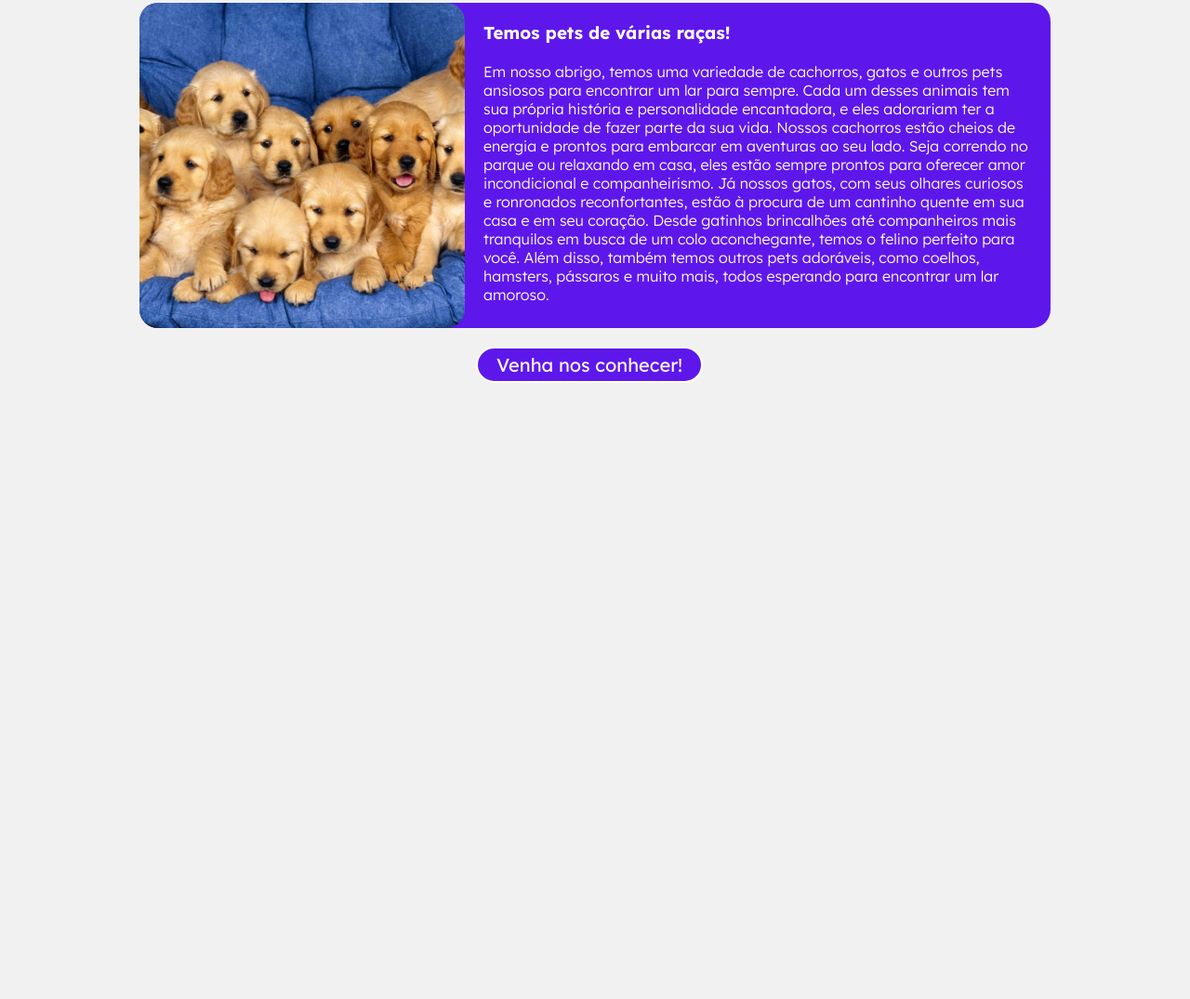
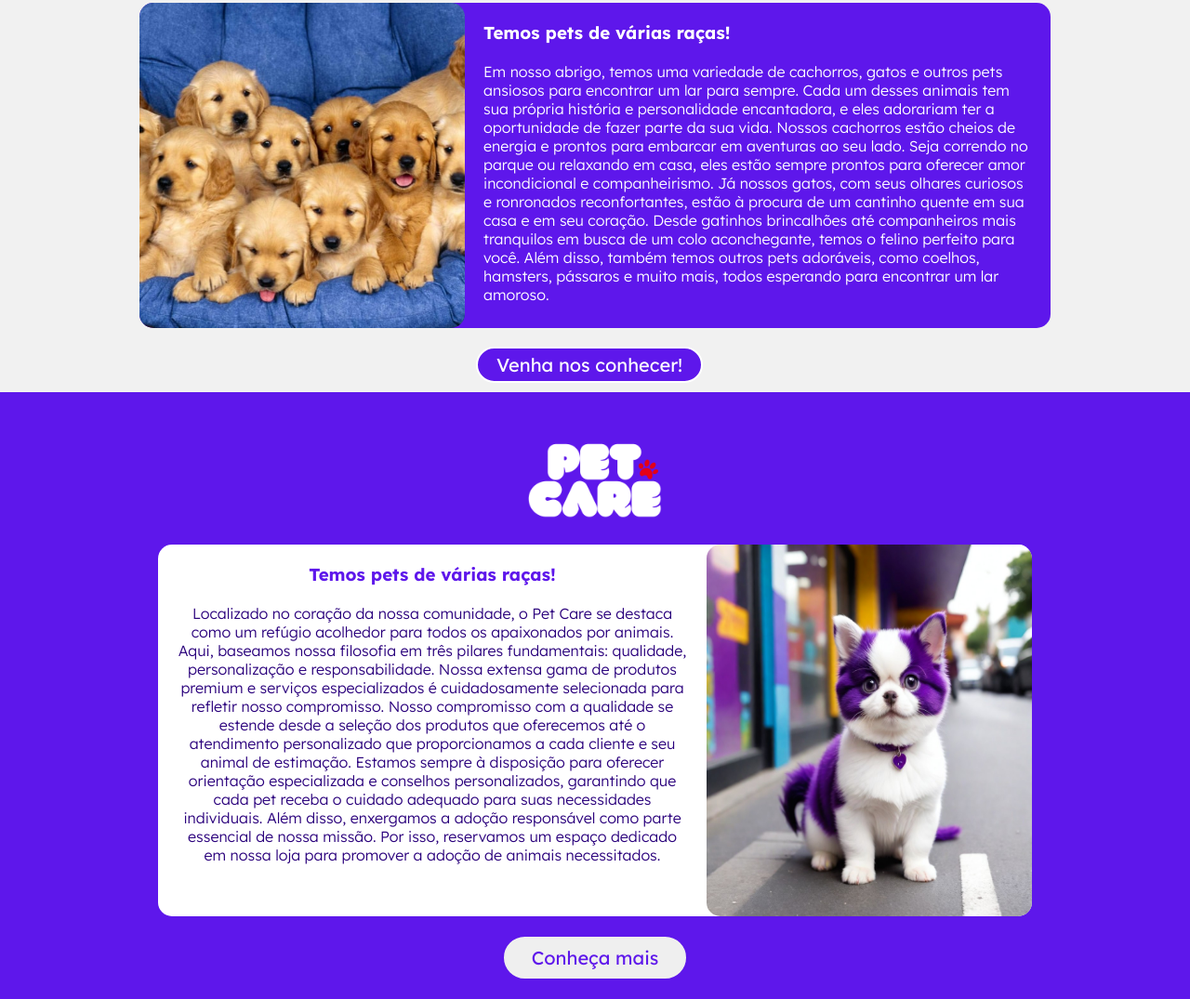
Before and after one commit to LucasLCabral/PetCare, a plain HTML site: page index.html in a window 1280 px wide. Shown: the part 1160-2235 px from the top of the page at 93% size. Before the commit the page ends 1582 px from the top, so only its background shows below. Drawn offline with nearby package versions, Linux system fonts and the light colour scheme.

Commit message:
Estilizando a section Amiguinhos e Criando a Sobre Nós

```diff
--- a/index.html
+++ b/index.html
@@ -65,7 +65,7 @@
 
     <section class="produtos">
         <div class="interface">
-            <h2>Nossos Produtos</h2>
+            <h2 class="titulo">Nossos Produtos</h2>
             <div class="flex">
 
                 <div class="card-produto">
@@ -159,7 +159,7 @@
 
     <section class="plano-de-saude">
         <div class="interface">
-            <h2>Planos de Saúde</h2>
+            <h2 class="titulo">Planos de Saúde</h2>
             <div class="flex">
 
                 <div class="card-plano-saude-menor">
@@ -198,7 +198,7 @@
 
     <section class="amiguinhos">
         <div class="interface">
-            <h2>Conheça Nossos Amiguinhos</h2>
+            <h2  class="titulo">Conheça Nossos Amiguinhos</h2>
             <div class="card-amiguinhos">
                 <img src="./img/pets/pets.png">
                 <div class="card-content">
@@ -211,6 +211,19 @@
         </div> <!-- interface -->
     </section> <!-- amiguinhos -->
 
+    <section class="sobre-nos">
+        <div class="interface">
+            <img src="./img/logo/logo-petcare-branca.png" id="logo-sobre">
+            <div class="card-sobre">
+                <div class="card-content-sobre">
+                    <h3>Temos pets de várias raças!</h3>
+                    <p>Localizado no coração da nossa comunidade, o Pet Care se destaca como um refúgio acolhedor para todos os apaixonados por animais. Aqui, baseamos nossa filosofia em três pilares fundamentais: qualidade, personalização e responsabilidade. Nossa extensa gama de produtos premium e serviços especializados é cuidadosamente selecionada para refletir nosso compromisso. Nosso compromisso com a qualidade se estende desde a seleção dos produtos que oferecemos até o atendimento personalizado que proporcionamos a cada cliente e seu animal de estimação. Estamos sempre à disposição para oferecer orientação especializada e conselhos personalizados, garantindo que cada pet receba o cuidado adequado para suas necessidades individuais. Além disso, enxergamos a adoção responsável como parte essencial de nossa missão. Por isso, reservamos um espaço dedicado em nossa loja para promover a adoção de animais necessitados.</p>
+                </div> <!-- card content sobre -->
+                <img src="./img/sobre/cachorro-roxo.jpeg">
+            </div> <!-- card 1 -->
+            <a><button class="btn-sobre">Conheça mais</button></a>
+        </div>
+    </section>
     <!-- java script externo -->
     <script src="script.js"></script>
 </body>
--- a/style.css
+++ b/style.css
@@ -117,7 +117,7 @@ header nav ul li{
     margin: 0 450px;
     list-style-type: none;
     display: flex;
-    justify-content: space-around;
+    justify-content: space-between;
 }
 
 .sub-menu nav ul a{
@@ -127,6 +127,7 @@ header nav ul li{
     color: #828282;
     text-decoration: none;
     transition: 0.2s;
+
 }
 
 .sub-menu nav ul a:hover{
@@ -212,7 +213,6 @@ section.plano-de-saude h2{
 section.plano-de-saude .flex{
     display: flex;
     justify-content: space-evenly;
-    gap: -30
 }
 
 .card-plano-saude-menor{
@@ -331,11 +331,6 @@ section.plano-de-saude .flex{
 }
 
 /* Amiguinhos */
-section.amiguinhos{
-    display: block;
-}
-
-
 
 section.amiguinhos h2{
     margin: 10px 20px 0 0;
@@ -345,7 +340,7 @@ section.amiguinhos h2{
 
 .card-amiguinhos{
     background-color: var(--roxo-principal--);
-    border-radius: 20px;
+    border-radius: 15px;
     margin: 10px 150px;
     display: flex;
 }
@@ -353,7 +348,7 @@ section.amiguinhos h2{
 .card-amiguinhos img{
     width: 300px;
     width: 350px;
-    border-radius: 20px;
+    border-radius: 15px;
     align-self: flex-start;
 }
 
@@ -367,7 +362,6 @@ section.amiguinhos h2{
 }
 
 .card-amiguinhos h3{
-    justify-content: space-evenly;
     color: white;
 }
 
@@ -379,3 +373,75 @@ section.amiguinhos button{
     padding: 5px 20px;
     margin: 10px 40%;
 }
+
+/* Sobre Nos */
+
+section.sobre-nos{
+    background-color: var(--roxo-principal--);
+    align-items: center;
+    text-align: center;
+    padding: 20px;
+}
+
+
+.card-sobre {
+    background-color: white;
+    border-radius: 15px;
+    margin: 10px 150px;
+    display: flex;
+}
+
+.card-sobre img {
+    width: 350px;
+    height: 400px;
+    border-radius: 15px;
+    align-self: flex-end;
+}
+
+.card-content-sobre {
+    padding: 20px;
+}
+
+.card-content-sobre p {
+    font-weight: 300;
+    margin-top: 20px;
+}
+
+.card-sobre h3{
+    color: var(--roxo-principal--);
+}
+
+.card-sobre p{
+    display: flex;
+    color: var(--roxo-escuro--);
+}
+
+section.amiguinhos button{
+    padding: 5px 20px;
+    margin: 10px 40%;
+}
+
+#logo-sobre{
+    width: 200px;
+    margin-top: -20px;
+    margin-bottom: -50px;
+}
+
+.btn-sobre{
+    align-items: center;
+    margin-top: 10px;
+    padding: 10px 30px;
+    border-radius: 30px;
+    font-size: 20px;
+    border: 2px solid;
+    color: var(--roxo-principal--);
+    cursor: pointer;
+    transition: 0.2s;
+}
+
+.btn-sobre:hover{
+    border-color: white;
+    background-color: white;
+    color: var(--roxo-principal--);
+    transform: scale(1.05);
+}
```
Also changed, not shown: img/sobre/cachorro-roxo.jpeg (added).
